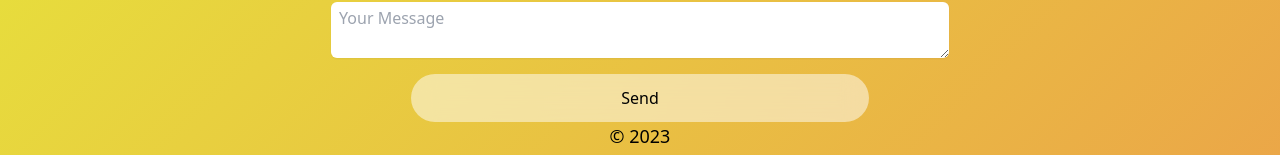
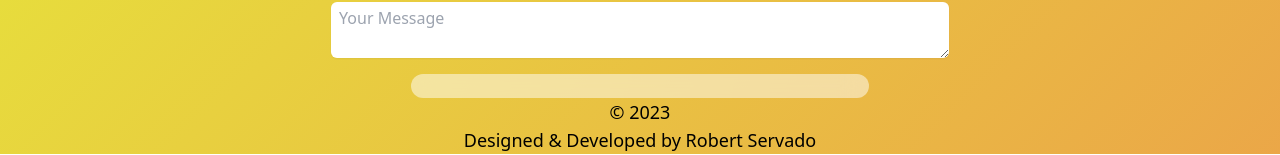
Before and after one commit to ArjayS/channelbranch, a React (Create React App) app: page / in a window 1280 px wide. Shown: the part 736-891 px from the top of the page. Built offline with nearby package versions, Linux system fonts and the light colour scheme.

Commit message:
Modified Contact.jsx to commentout section of the site

```diff
--- a/src/components/Contact.jsx
+++ b/src/components/Contact.jsx
@@ -9,9 +9,8 @@ const Contact = () => {
 
   const [formDetails, setFormDetails] = useState(formInitialDetails);
 
-  const [buttonSend, setButtonSend] = useState("Send");
-
-  const [status, setStatus] = useState({});
+  // const [buttonSend, setButtonSend] = useState("Send");
+  // const [status, setStatus] = useState({});
 
   const onFormUpdate = (section, newValue) => {
     setFormDetails({
@@ -110,7 +109,7 @@ const Contact = () => {
             type="submit"
             className="bg-white rounded-full p-3 cursor-pointer bg-opacity-50 backdrop-filter backdrop-blur-md ring-neutral-100 hover:ring-2 transform transition duration-250"
           >
-            {buttonSend}
+            {/* {buttonSend} */}
           </button>
         </div>
       </form>
```
